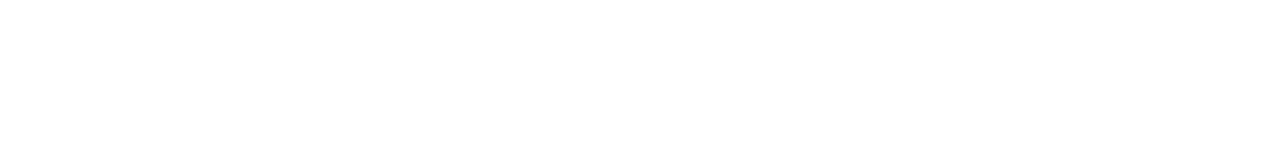
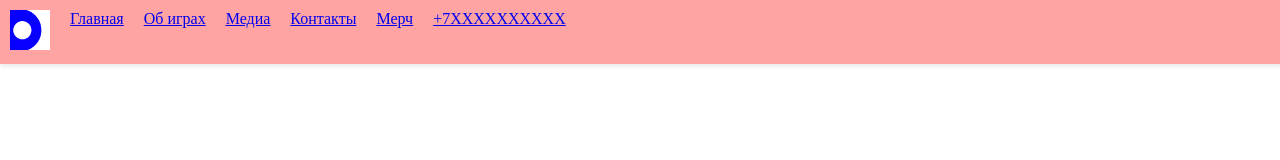
Before and after one commit to RuroXren/manchaary2029, a website: page index.html in a window 1280 px wide. Drawn offline with Linux system fonts and the light colour scheme.

Commit message:
Add basic nav bar

```diff
--- a/index.html
+++ b/index.html
@@ -1,10 +1,20 @@
 <!DOCTYPE html>
-<html lang="en">
+<html lang="ru">
   <head>
     <meta charset="UTF-8">
     <title>Title</title>
+    <link rel="stylesheet" href="style.css">
   </head>
   <body>
+    <ul class="navi">
+      <li class="line"><img src="logo.png" alt="" class="logo"></li>
+      <li class="line"><a href="#">Главная</a></li>
+      <li class="line"><a href="#">Об играх</a></li>
+      <li class="line"><a href="#">Медиа</a></li>
+      <li class="line"><a href="#">Контакты</a></li>
+      <li class="line"><a href="#">Мерч</a></li>
+      <li class="line"><a href="#">+7XXXXXXXXXX</a></li>
+    </ul>
 
   </body>
 </html>
--- a/style.css
+++ b/style.css
@@ -0,0 +1,24 @@
+body {
+    margin: 0;
+    padding-top: 60px;
+}
+
+.navi {
+    position: fixed;
+    top: 0;
+    width: 100%;
+    background: #ffa3a3;
+    box-shadow: 0 2px 5px rgba(0,0,0,0.1);
+    display: flex;
+    list-style: none;
+    padding: 10px;
+    margin: 0;
+}
+
+.line {
+    margin-right: 20px;
+}
+
+.logo {
+    height: 40px;
+}
```
Also changed, not shown: background.jpg (added), logo.png (added). Lines whose indentation alone changed are shown as unchanged.
